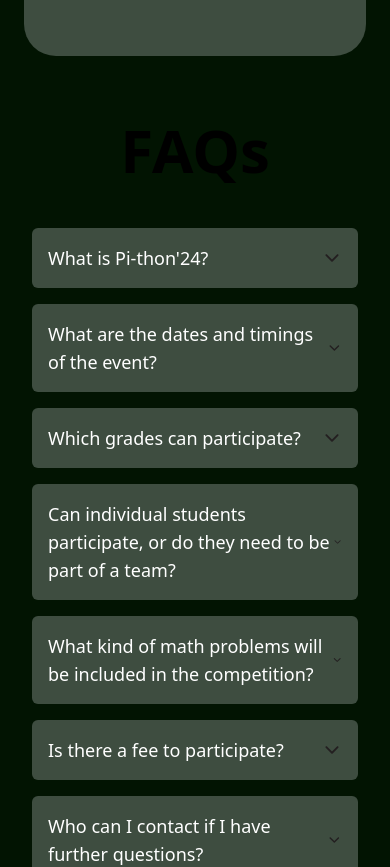
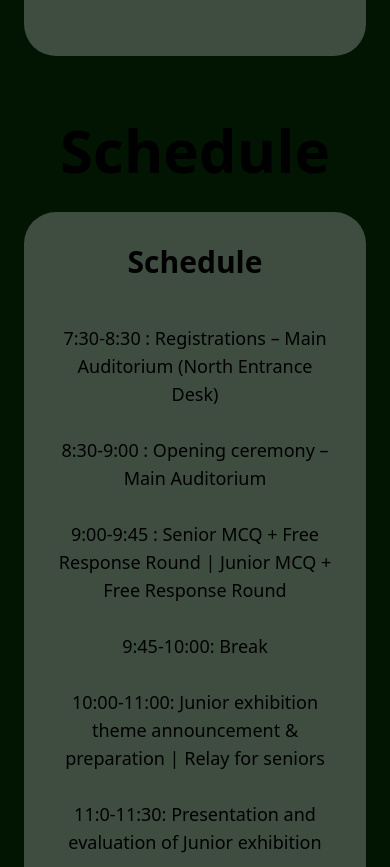
Before and after one commit to anoushka2006/Zephyr-Website, a Next.js app: page / in a window 390 px wide. Shown: the part 4900-5767 px from the top of the page. Built offline with nearby package versions, Linux system fonts and the light colour scheme.

Commit message:
added schedule

```diff
--- a/components/MainEventtexxt.js
+++ b/components/MainEventtexxt.js
@@ -109,17 +109,30 @@ COMPETE, COLLABORATE, CONQUER AT π-THON'24!`
 }
 
 
-export const guestSpeaker2 = {
-    title: "Ahana Ahuja",
-    description: `Founder and CEO @Amplify with Aarti
-Leadership Cultivator
-Corporate and Soft Skills Trainer
-Internationally Certified Life Amplification Coach
-LinkedIn Brand Strategist
-DEI Expert, and Sexuality Educator.
-With over 24 + years of rich experience, Aarti has made a significant impact in the realm of personal and professional development.As the Founder and CEO of Amplify with Aarti, she has nurtured a culture of growth and empowerment within her organization.
-She is a top voice on LinkedIn, and recently her work has been featured in Times Square, New York.
-    Aarti's charisma and engaging approach inspire others to push their boundaries and become the best versions of themselves. With her guidance, countless individuals and organizations have experienced transformational growth and success.`
+export const schedule = {
+    title: "Schedule",
+    description: `
+7:30-8:30 :  Registrations – Main Auditorium (North Entrance Desk)
+
+8:30-9:00 :  Opening ceremony – Main Auditorium
+
+9:00-9:45 :  Senior MCQ + Free Response Round | Junior MCQ + Free Response Round
+
+9:45-10:00:  Break
+
+10:00-11:00: Junior exhibition theme announcement & preparation | Relay for seniors
+
+11:0-11:30: Presentation and evaluation of Junior exhibition
+
+11:30-12:15 :Lunch - Main Cafeteria
+
+12:15-1:15 : Seniors final round | Juniors final round
+
+1:15-1:30 :  Break
+
+1:30-2:00:  Prize Distribution & Closing ceremony – Main Auditorium
+
+    `
 }
 
 export const guestSpeaker3 = {
--- a/components/Navbar.tsx
+++ b/components/Navbar.tsx
@@ -112,7 +112,7 @@ const Navbar = () => {
           FAQs
         </p> */}
 
-
+{/*
         <p
           onClick={async () => {
             router.pathname !== "/#aboutus" && (await router.push("/#aboutus"));
@@ -121,6 +121,16 @@ const Navbar = () => {
           }} className="hidden text-white cursor-pointer select-none sm:block"  >
           Contact Us
         </p>
+         */}
+        <p
+          onClick={async () => {
+            router.pathname !== "/#aboutus" && (await router.push("/#aboutus"));
+            let element = document.getElementById("aboutus");
+            element?.scrollIntoView({ behavior: "smooth", block: "start" });
+          }} className="hidden text-white cursor-pointer select-none sm:block"  >
+          Schedule
+        </p>
+
         <div
           onClick={() => { window.open("https://docs.google.com/forms/d/e/1FAIpQLSdaHwFhU7MMPco_pSo0kKJ-9Z9NctOwblbP5yjoKhV69w4L4Q/viewform?usp=sharing", "_blank") }}
           className="hidden sm:block px-6 py-2 mr-8 rounded-full cursor-pointer sm:mr-12 bg-gradient-to-b from-gradientTop to-gradientBottom"
--- a/pages/index.tsx
+++ b/pages/index.tsx
@@ -9,7 +9,7 @@ import FAQ, { FAQEnum, FAQProps } from "@/components/FAQ";
 import { FiChevronDown, FiChevronUp } from "react-icons/fi";
 import router from "next/router";
 import Theme from "@/components/Theme";
-import { aboutus, event1, event2, event3, event4, event5, rules, guestSpeaker2, guestSpeaker3 } from "../components/MainEventtexxt"; // Assuming you have a component named MainEvent
+import { aboutus, event1, event2, event3, event4, event5, rules, schedule, guestSpeaker3 } from "../components/MainEventtexxt"; // Assuming you have a component named MainEvent
 const inter = Inter({ subsets: ["latin"] });
 
 export default function Home() {
@@ -259,6 +259,16 @@ export default function Home() {
 					</div>
 				</div>
 
+				<div className="flex w-screen h-auto bg-primary mt-16" id="schedule">
+					<div className="flex flex-col items-center justify-center w-full h-auto px-6 sm:px-8">
+						<h1 className="w-full mb-8 text-6xl font-semibold text-center sm:text-left">
+							Schedule
+						</h1>
+						<div className="flex flex-col items-start justify-center w-full h-auto gap-4 ">
+							<MainEvent {...schedule} image='./images/Schedule.jpg' />
+						</div>
+					</div>
+				</div>
 
 
 
```
Also changed, not shown: public/images/APGuru Logo.jpg (added), 1 other file (tests, documents, lock files or other folders).
